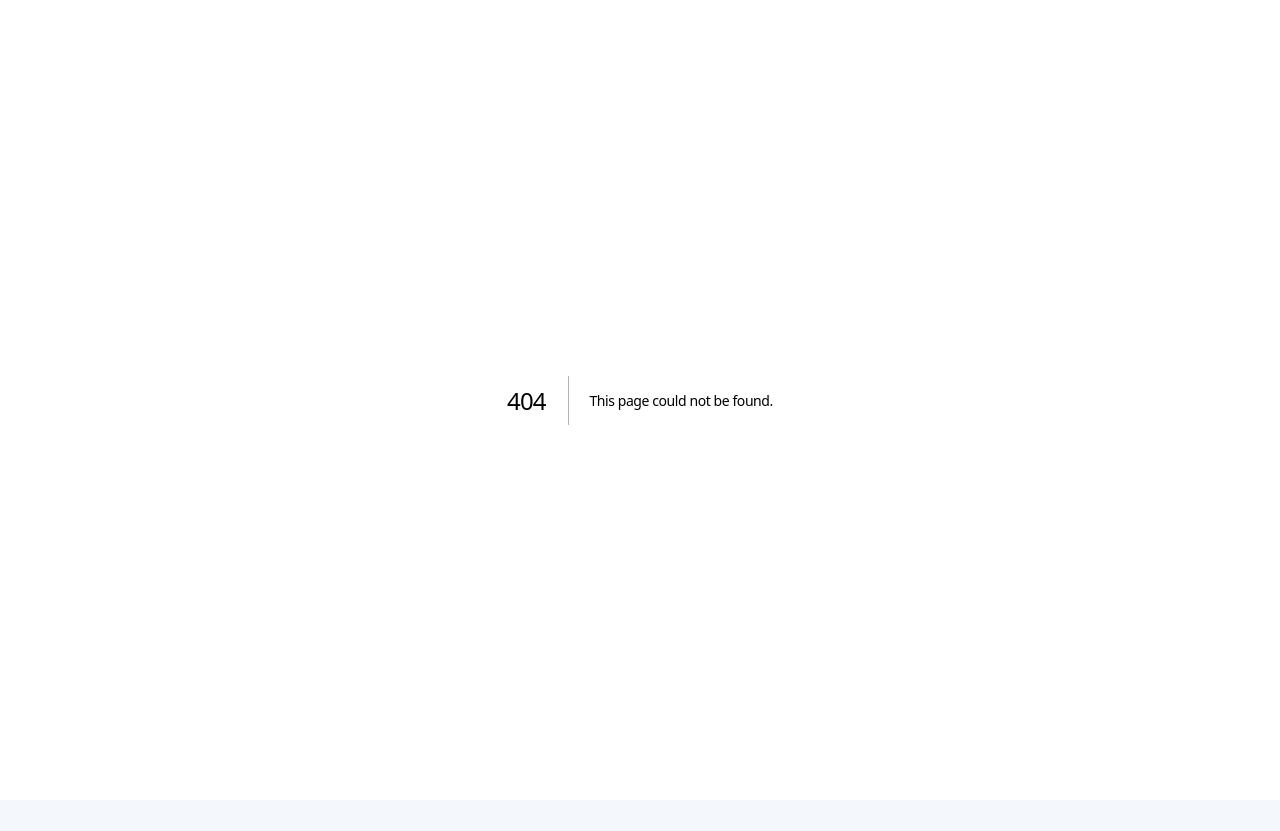
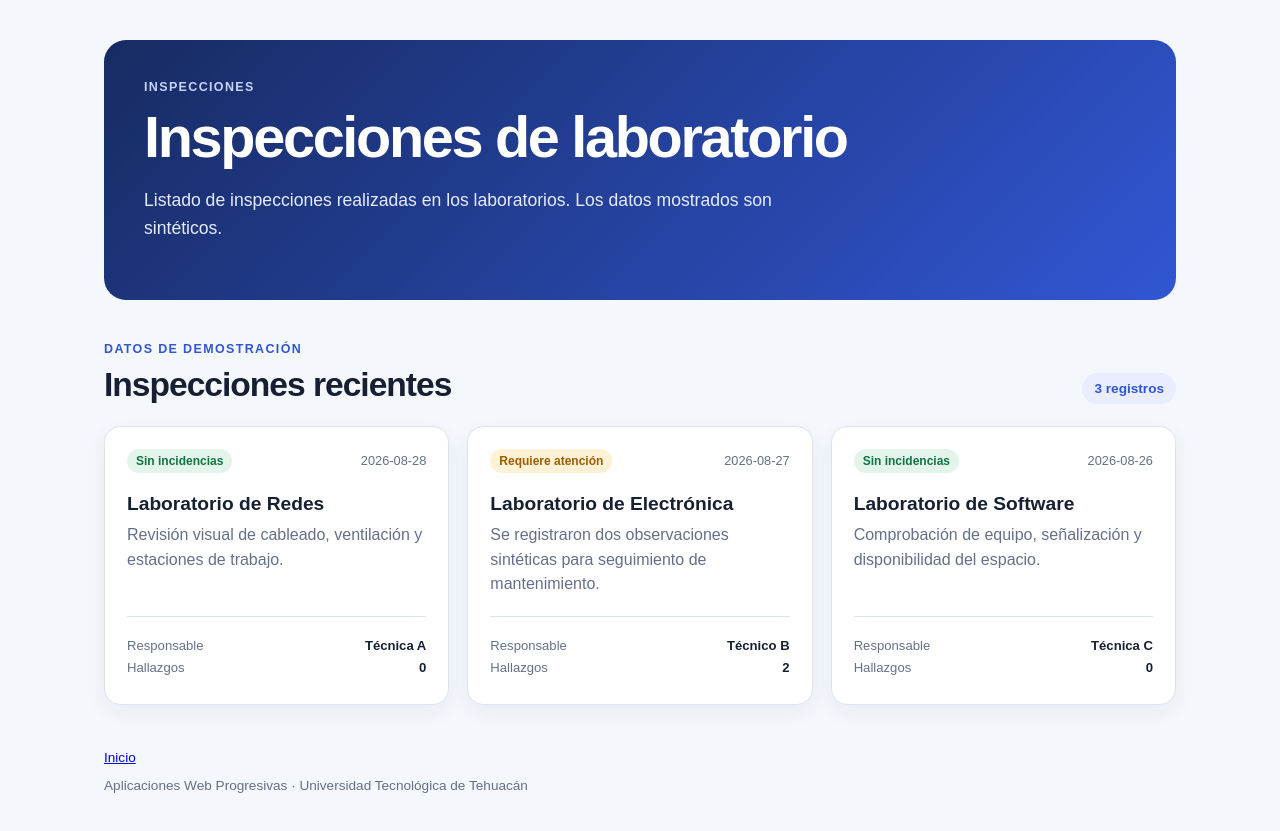
Before and after one commit to DannaTobon/PWA-EQ11, a Next.js app: page /inspections in a window 1280 px wide. Before the commit this address had no page. Before the commit the page ends 800 px from the top, so only its background shows below. Built offline with nearby package versions, Linux system fonts and the light colour scheme.

Commit message:
feat(routes): add inspections and maintenance routes

```diff
--- /dev/null
+++ b/src/app/inspections/page.tsx
@@ -0,0 +1,61 @@
+import type { Metadata } from "next";
+import Link from "next/link";
+import { inspections } from "@/lib/data/inspections";
+
+export const metadata: Metadata = {
+  title: "Inspecciones"
+};
+
+export default function InspectionsPage() {
+  return (
+    <main className="page-shell">
+      <header className="hero">
+        <p className="eyebrow">Inspecciones</p>
+        <h1>Inspecciones de laboratorio</h1>
+        <p className="lead">
+          Listado de inspecciones realizadas en los laboratorios. Los datos mostrados son sintéticos.
+        </p>
+      </header>
+
+      <section aria-labelledby="inspections-heading" className="content-section">
+        <div className="section-heading">
+          <div>
+            <p className="eyebrow">Datos de demostración</p>
+            <h2 id="inspections-heading">Inspecciones recientes</h2>
+          </div>
+          <span className="count">{inspections.length} registros</span>
+        </div>
+
+        <div className="inspection-grid">
+          {inspections.map((inspection) => (
+            <article className="inspection-card" key={inspection.id}>
+              <div className="card-topline">
+                <span className={`badge badge-${inspection.status}`}>{inspection.statusLabel}</span>
+                <span className="muted">{inspection.date}</span>
+              </div>
+              <h3>{inspection.location}</h3>
+              <p>{inspection.summary}</p>
+              <dl>
+                <div>
+                  <dt>Responsable</dt>
+                  <dd>{inspection.inspector}</dd>
+                </div>
+                <div>
+                  <dt>Hallazgos</dt>
+                  <dd>{inspection.findings}</dd>
+                </div>
+              </dl>
+            </article>
+          ))}
+        </div>
+      </section>
+
+      <footer className="footer">
+        <p>
+          <Link href="/">Inicio</Link>
+        </p>
+        <p>Aplicaciones Web Progresivas · Universidad Tecnológica de Tehuacán</p>
+      </footer>
+    </main>
+  );
+}
```
Also changed, not shown: src/app/maintenance/page.tsx (added, +43 -0 lines), src/app/page.tsx (+21 -30 lines).
